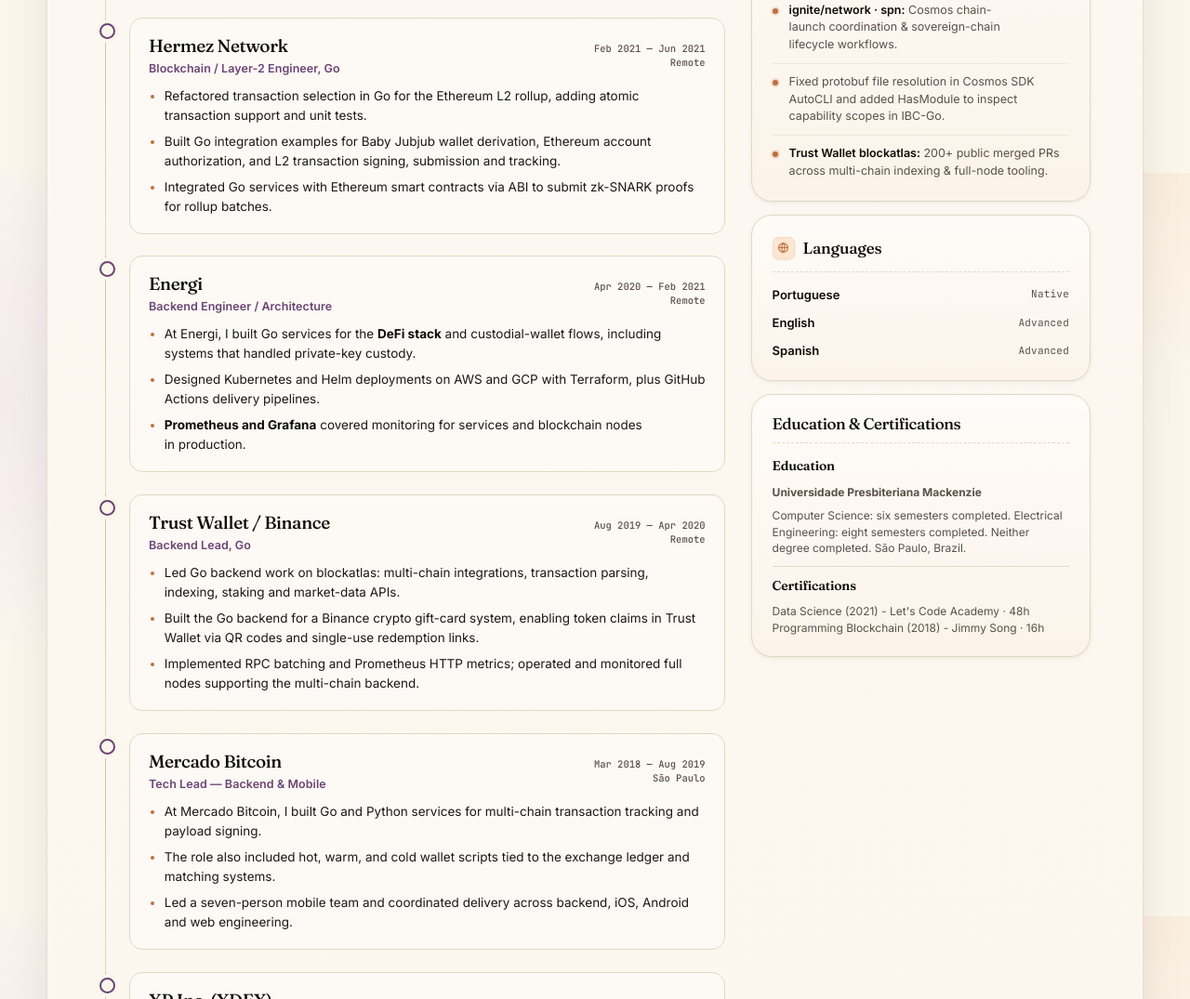
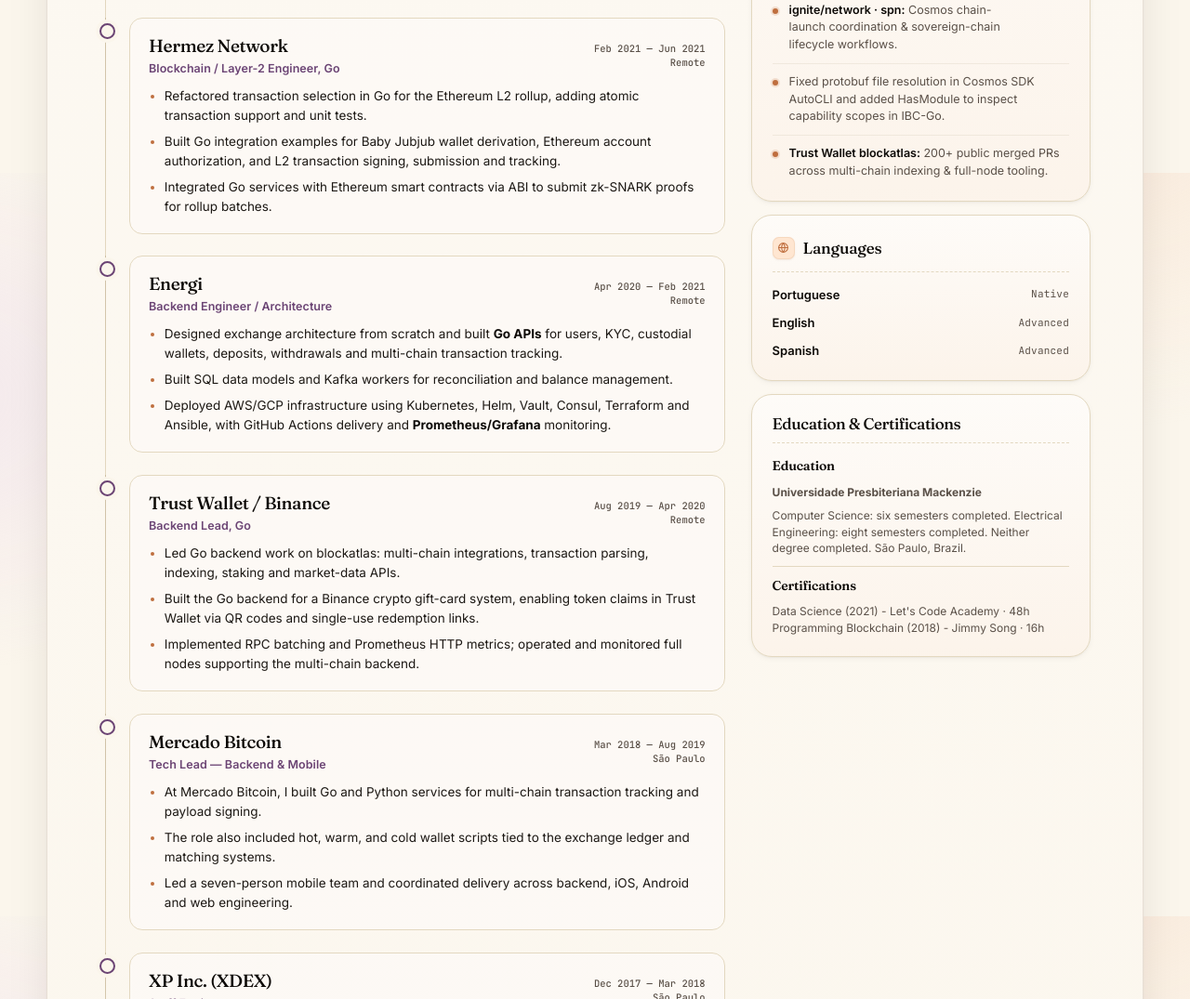
Before and after one commit to Pantani/pantani.github.io, a plain HTML site: page index.html in a window 1280 px wide. Shown: the part 3014-4089 px from the top of the page at 93% size. Drawn offline with Linux system fonts and the light colour scheme.

Commit message:
docs: expand Energi exchange engineering experience

```diff
--- a/index.html
+++ b/index.html
@@ -3080,9 +3080,9 @@
                   <div class="job-meta" data-i18n-html="exp.energi.meta">Apr 2020 — Feb 2021<br>Remote</div>
                 </div>
                 <ul>
-                  <li data-i18n-html="exp.energi.b1">At Energi, I built Go services for the <strong>DeFi stack</strong> and custodial-wallet flows, including systems that handled private-key custody.</li>
-                  <li data-i18n-html="exp.energi.b2">Designed Kubernetes and Helm deployments on AWS and GCP with Terraform, plus GitHub Actions delivery pipelines.</li>
-                  <li data-i18n-html="exp.energi.b3"><strong>Prometheus and Grafana</strong> covered monitoring for services and blockchain nodes in production.</li>
+                  <li data-i18n-html="exp.energi.b1">Designed exchange architecture from scratch and built <strong>Go APIs</strong> for users, KYC, custodial wallets, deposits, withdrawals and multi-chain transaction tracking.</li>
+                  <li data-i18n-html="exp.energi.b2">Built SQL data models and Kafka workers for reconciliation and balance management.</li>
+                  <li data-i18n-html="exp.energi.b3">Deployed AWS/GCP infrastructure using Kubernetes, Helm, Vault, Consul, Terraform and Ansible, with GitHub Actions delivery and <strong>Prometheus/Grafana</strong> monitoring.</li>
                 </ul>
               </div>
             </article>
@@ -3537,9 +3537,9 @@
         "exp.hermez.b3": "Integrated Go services with Ethereum smart contracts via ABI to submit zk-SNARK proofs for rollup batches.",
         "exp.energi.role": "Backend Engineer / Architecture",
         "exp.energi.meta": "Apr 2020 — Feb 2021<br>Remote",
-        "exp.energi.b1": "At Energi, I built Go services for the <strong>DeFi stack</strong> and custodial-wallet flows, including systems that handled private-key custody.",
-        "exp.energi.b2": "Designed Kubernetes and Helm deployments on AWS and GCP with Terraform, plus GitHub Actions delivery pipelines.",
-        "exp.energi.b3": "<strong>Prometheus and Grafana</strong> covered monitoring for services and blockchain nodes in production.",
+        "exp.energi.b1": "Designed exchange architecture from scratch and built <strong>Go APIs</strong> for users, KYC, custodial wallets, deposits, withdrawals and multi-chain transaction tracking.",
+        "exp.energi.b2": "Built SQL data models and Kafka workers for reconciliation and balance management.",
+        "exp.energi.b3": "Deployed AWS/GCP infrastructure using Kubernetes, Helm, Vault, Consul, Terraform and Ansible, with GitHub Actions delivery and <strong>Prometheus/Grafana</strong> monitoring.",
         "exp.trustwallet.role": "Backend Lead, Go",
         "exp.trustwallet.meta": "Aug 2019 — Apr 2020<br>Remote",
         "exp.trustwallet.b1": "Led Go backend work on blockatlas: multi-chain integrations, transaction parsing, indexing, staking and market-data APIs.",
@@ -3716,9 +3716,9 @@
         "exp.hermez.b3": "Integrei serviços Go com contratos Ethereum via ABI para enviar provas zk-SNARK de lotes do rollup.",
         "exp.energi.role": "Engenheiro Backend / Arquitetura",
         "exp.energi.meta": "Abr 2020 — Fev 2021<br>Remoto",
-        "exp.energi.b1": "Na Energi, construí serviços Go para o <strong>stack DeFi</strong> e fluxos de wallets custodiais, incluindo sistemas que lidavam com chaves privadas.",
-        "exp.energi.b2": "Desenhei deployments com Kubernetes e Helm em AWS e GCP usando Terraform, além de pipelines de entrega com GitHub Actions.",
-        "exp.energi.b3": "<strong>Prometheus e Grafana</strong> cobriam o monitoramento dos serviços e dos nós blockchain em produção.",
+        "exp.energi.b1": "Desenhei a arquitetura de uma exchange do zero e criei <strong>APIs Go</strong> para usuários, KYC, carteiras custodiais, depósitos, saques e rastreamento multi-chain.",
+        "exp.energi.b2": "Criei modelos SQL e workers Kafka para conciliação e gestão de saldos.",
+        "exp.energi.b3": "Implantei infraestrutura AWS/GCP com Kubernetes, Helm, Vault, Consul, Terraform e Ansible, entrega via GitHub Actions e monitoramento <strong>Prometheus/Grafana</strong>.",
         "exp.trustwallet.role": "Backend Lead, Go",
         "exp.trustwallet.meta": "Ago 2019 — Abr 2020<br>Remoto",
         "exp.trustwallet.b1": "Liderei o backend Go do blockatlas: integrações multichain, parsing de transações, indexação e APIs de staking e dados de mercado.",
```
Also changed, not shown: README.md, 2 other files.
